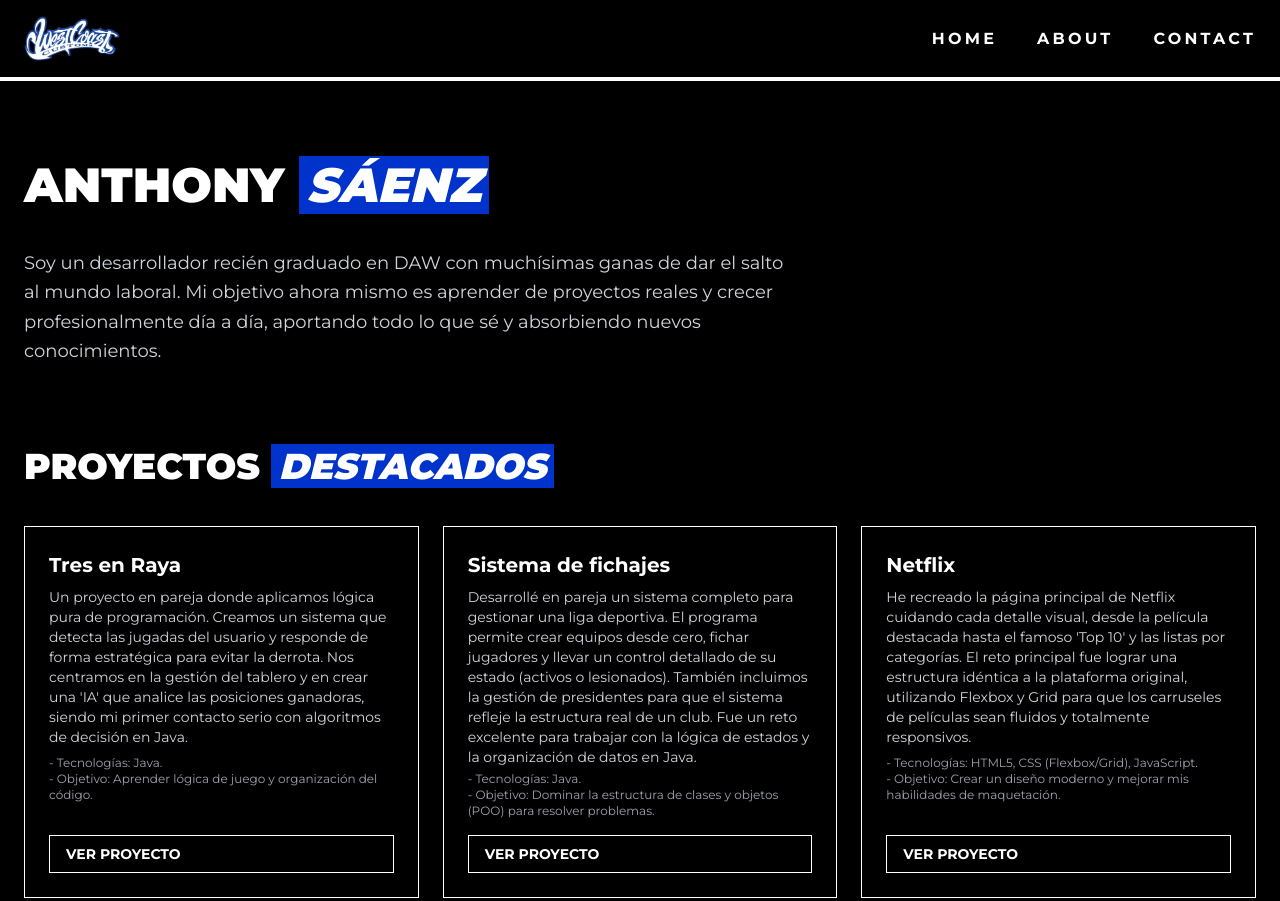
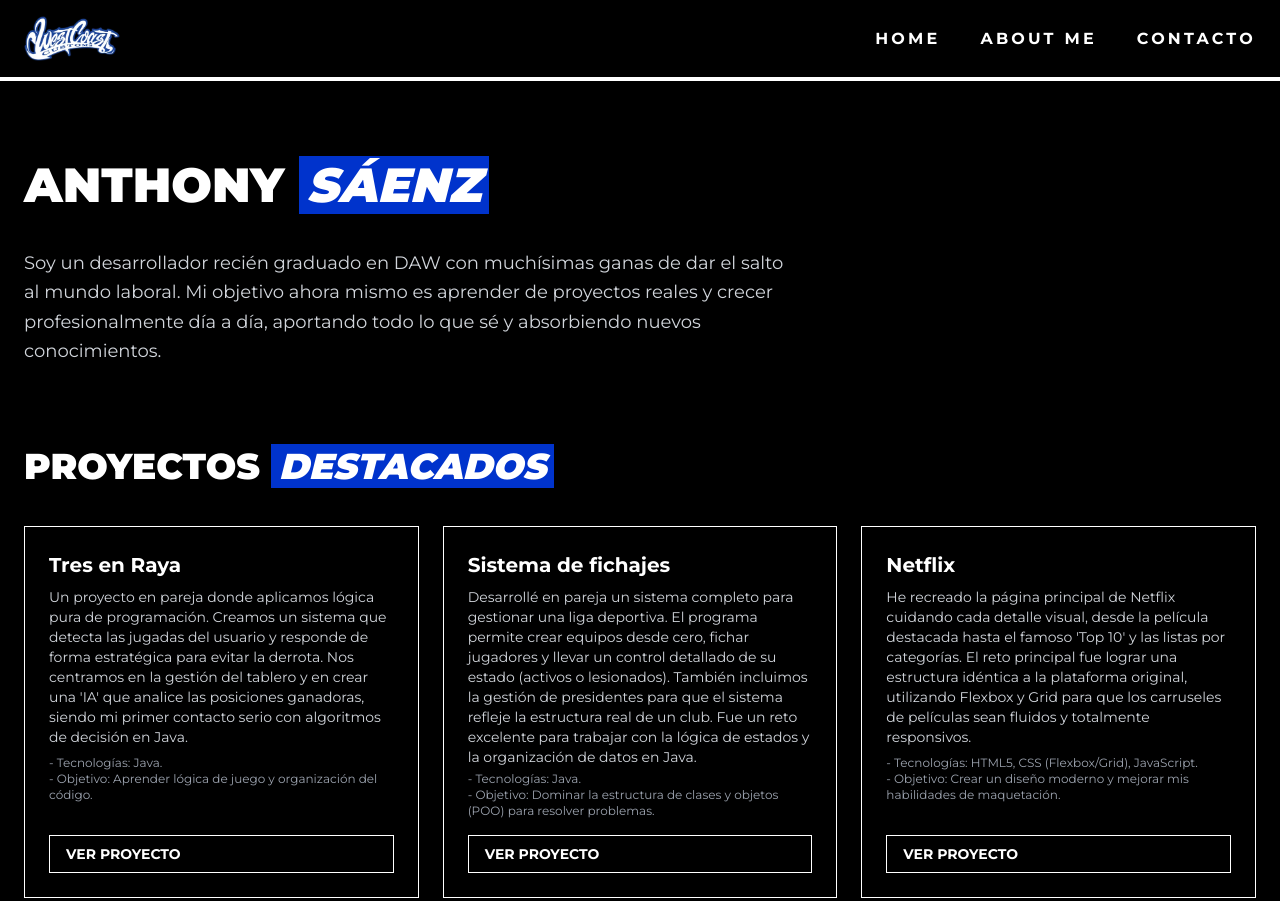
Before and after one commit to anthony2836/PagPersonal, a plain HTML site: page index.html in a window 1280 px wide. Shown: the top 901 px of the page. Drawn offline with nearby package versions, Linux system fonts and the light colour scheme.

Commit message:
Add files via upload

```diff
--- a/index.html
+++ b/index.html
@@ -15,13 +15,12 @@
   <link rel="stylesheet" href="https://cdnjs.cloudflare.com/ajax/libs/font-awesome/6.5.0/css/all.min.css">
 
   <script src="https://cdn.tailwindcss.com"></script>
-
   <script>
     tailwind.config = {
       theme: {
         extend: {
           fontFamily: {
-sans: ['Montserrat','sans-serif']
+            sans: ['Montserrat', 'sans-serif']
           }
         }
       }
@@ -35,42 +34,50 @@
   <!-- NAV -->
 <nav class="bg-black px-6 py-4 border-b-4 border-white">
   <div class="max-w-7xl mx-auto flex items-center justify-between">
+
+     <a href="index.html">
       <img src="img/baseball-logo-for-online-scaled-300x141.webp" class="w-24">
-    <ul class="hidden md:flex space-x-10 font-bold uppercase tracking-[0.2em]">
-      <li><a href="index.html" class="hover:text-[rgb(0,51,204)] transition">HOME</a></li>
-      <li><a href="AboutUs.html" class="hover:text-[rgb(0,51,204)] transition">ABOUT</a></li>
-      <li><a href="Contacto.html" class="hover:text-[rgb(0,51,204)] transition">CONTACT</a></li>
+    </a>
+
+     <button id="menu-btn" class="md:hidden text-white text-2xl focus:outline-none">
+      <i class="fas fa-bars"></i>
+    </button>
+
+     <ul id="menu" class="hidden md:flex space-x-10 font-bold uppercase tracking-[0.2em] flex-col md:flex-row md:flex">
+      <li><a href="index.html" class="hover:text-[rgb(0,51,204)] transition block py-2 md:py-0">HOME</a></li>
+      <li><a href="AboutUs.html" class="hover:text-[rgb(0,51,204)] transition block py-2 md:py-0">ABOUT ME</a></li>
+      <li><a href="Contacto.html" class="hover:text-[rgb(0,51,204)] transition block py-2 md:py-0">CONTACTO</a></li>
     </ul>
+
   </div>
 </nav>
 
+ <script>
+  const menuBtn = document.getElementById('menu-btn');
+  const menu = document.getElementById('menu');
+
+  menuBtn.addEventListener('click', () => {
+    menu.classList.toggle('hidden');
+  });
+</script>
 
   <main class="flex flex-col items-center flex-grow">
 
-
+    <!-- SECCIÓN INTRO -->
     <section class="max-w-7xl w-full px-6 mt-20 mb-10">
-
       <h1 class="text-5xl md:text-5xl font-black uppercase">Anthony <span class="bg-[rgb(0,51,204)] px-2 italic">Sáenz</span></h1>
-
     </section>
 
-
     <section class="max-w-7xl w-full px-6 mb-20">
-
       <p class="max-w-3xl text-gray-300 text-lg leading-relaxed">
-
         Soy un desarrollador recién graduado en DAW con muchísimas ganas de dar el salto al mundo laboral.
         Mi objetivo ahora mismo es aprender de proyectos reales y crecer profesionalmente día a día, aportando
         todo lo que sé y absorbiendo nuevos conocimientos.
-
       </p>
-
     </section>
 
     <!-- PROYECTOS -->
-
     <section class="max-w-7xl w-full px-6 mb-20">
-
       <h2 class="text-4xl font-black uppercase mb-10">
         Proyectos <span class="bg-[rgb(0,51,204)] px-2 italic">Destacados</span>
       </h2>
@@ -78,71 +85,55 @@
       <div class="grid md:grid-cols-3 gap-6">
 
         <div class="border border-white p-6 hover:bg-[rgb(0,51,204)] hover:scale-105 transition duration-300 flex flex-col justify-between">
-
           <div>
             <h3 class="font-bold text-xl mb-2">Tres en Raya</h3>
-
             <p class="text-gray-300 text-sm mb-2">
               Un proyecto en pareja donde aplicamos lógica pura de programación. Creamos un sistema que detecta las jugadas
               del usuario y responde de forma estratégica para evitar la derrota. Nos centramos en la gestión del tablero y
               en crear una 'IA' que analice las posiciones ganadoras, siendo mi primer contacto serio con algoritmos de decisión en Java.
             </p>
-
             <p class="text-gray-400 text-xs">- Tecnologías: Java.</p>
             <p class="text-gray-400 text-xs">- Objetivo: Aprender lógica de juego y organización del código.</p>
           </div>
-
           <a href="https://github.com/anthony2836" class="mt-4 inline-block border border-white px-4 py-2 text-sm font-bold uppercase hover:bg-white hover:text-black transition">
             Ver proyecto
           </a>
-
         </div>
 
         <div class="border border-white p-6 hover:bg-[rgb(0,51,204)] hover:scale-105 transition duration-300 flex flex-col justify-between">
-
           <div>
             <h3 class="font-bold text-xl mb-2">Sistema de fichajes</h3>
-
             <p class="text-gray-300 text-sm mb-1">
               Desarrollé en pareja un sistema completo para gestionar una liga deportiva. El programa permite crear equipos desde cero,
               fichar jugadores y llevar un control detallado de su estado (activos o lesionados). También incluimos la gestión de presidentes
               para que el sistema refleje la estructura real de un club. Fue un reto excelente para trabajar con la lógica de estados y la
               organización de datos en Java.
             </p>
-
             <p class="text-gray-400 text-xs">- Tecnologías: Java.</p>
             <p class="text-gray-400 text-xs">- Objetivo: Dominar la estructura de clases y objetos (POO) para resolver problemas.</p>
           </div>
-
           <a href="https://github.com/anthony2836/Entrega-5---Gestionando-fichajes" class="mt-4 inline-block border border-white px-4 py-2 text-sm font-bold uppercase hover:bg-white hover:text-black transition">
             Ver proyecto
           </a>
-
         </div>
 
         <div class="border border-white p-6 hover:bg-[rgb(0,51,204)] hover:scale-105 transition duration-300 flex flex-col justify-between">
-
           <div>
             <h3 class="font-bold text-xl mb-2">Netflix</h3>
-
             <p class="text-gray-300 text-sm mb-2">
               He recreado la página principal de Netflix cuidando cada detalle visual, desde la película destacada hasta
               el famoso 'Top 10' y las listas por categorías. El reto principal fue lograr una estructura idéntica a la plataforma
               original, utilizando Flexbox y Grid para que los carruseles de películas sean fluidos y totalmente responsivos.
             </p>
-
             <p class="text-gray-400 text-xs">- Tecnologías: HTML5, CSS (Flexbox/Grid), JavaScript.</p>
             <p class="text-gray-400 text-xs">- Objetivo: Crear un diseño moderno y mejorar mis habilidades de maquetación.</p>
           </div>
-
           <a href="https://github.com/anthony2836/P9.-Netflix" class="mt-4 inline-block border border-white px-4 py-2 text-sm font-bold uppercase hover:bg-white hover:text-black transition">
             Ver proyecto
           </a>
-
         </div>
 
       </div>
-
     </section>
 
   </main>
@@ -150,7 +141,6 @@
   <div class="w-full bg-white h-[2px]"></div>
 
   <!-- FOOTER -->
-
   <footer class="bg-black py-16 flex flex-col items-center">
     <img src="img/baseball-logo-for-online-scaled-300x141.webp" class="w-64 mb-8 hover:scale-105 transition">
     <p class="text-gray-400 text-sm mb-4">© 2026 Anthony Sáenz</p>
```
Also changed, not shown: AboutUs.html (+23 -7 lines), Contacto.html (+24 -6 lines). Lines whose indentation alone changed are shown as unchanged.
